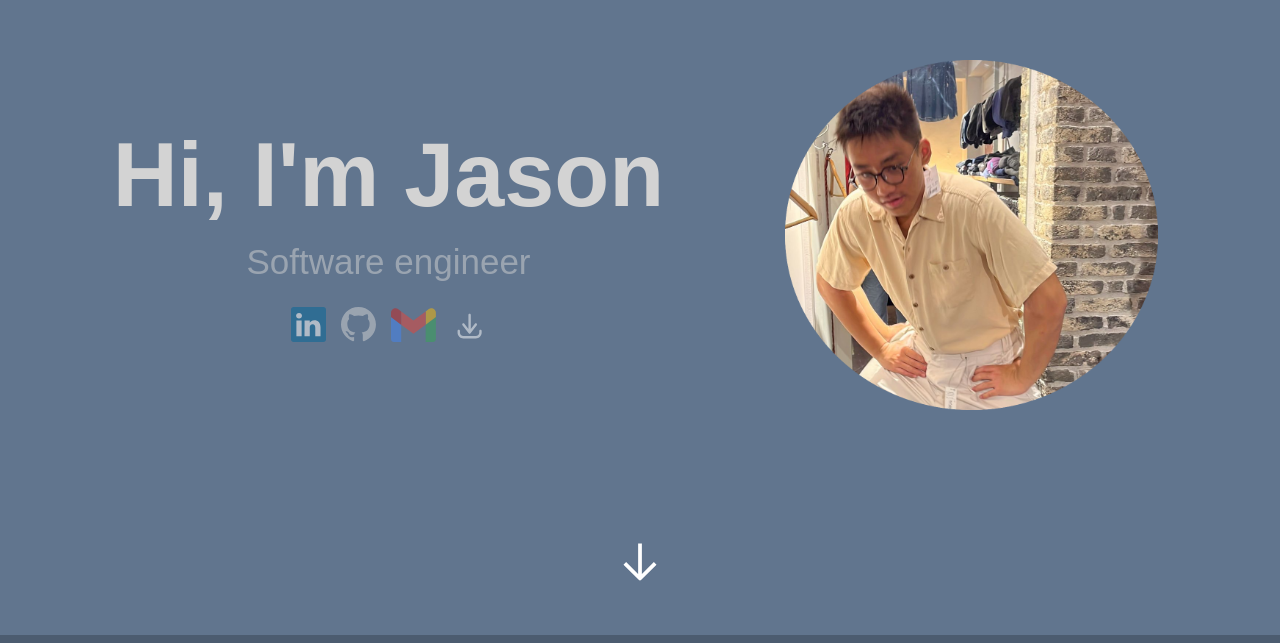
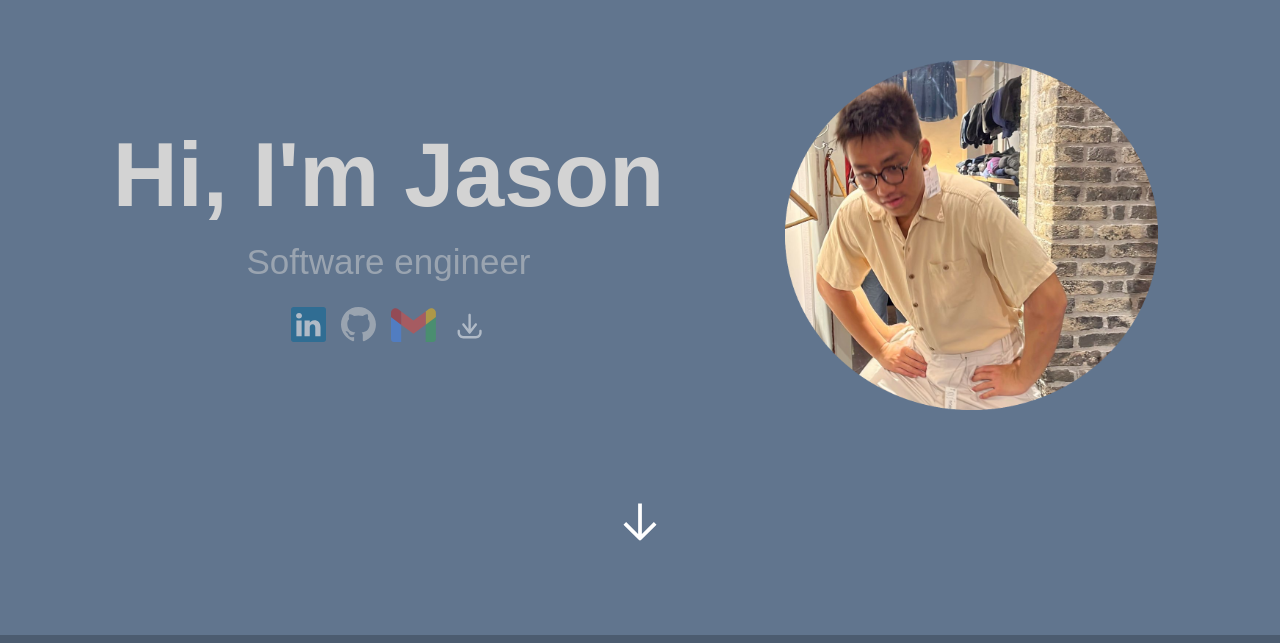
Before and after one commit to JC33340/portfolioPage, a React (Create React App) app in the folder portfolio-page/: page / in a window 1280 px wide. Shown: the part 157-800 px from the top of the page. Built offline with nearby package versions, Linux system fonts and the light colour scheme.

Commit message:
moved arrow up a little bit

```diff
--- a/portfolio-page/src/App.css
+++ b/portfolio-page/src/App.css
@@ -299,7 +299,7 @@ html{
 
 .arrow-container{
   position: absolute;
-  bottom: 5vh;
+  bottom: 10vh;
   display: flex;
   flex-direction: column;
   align-items: center;
```
